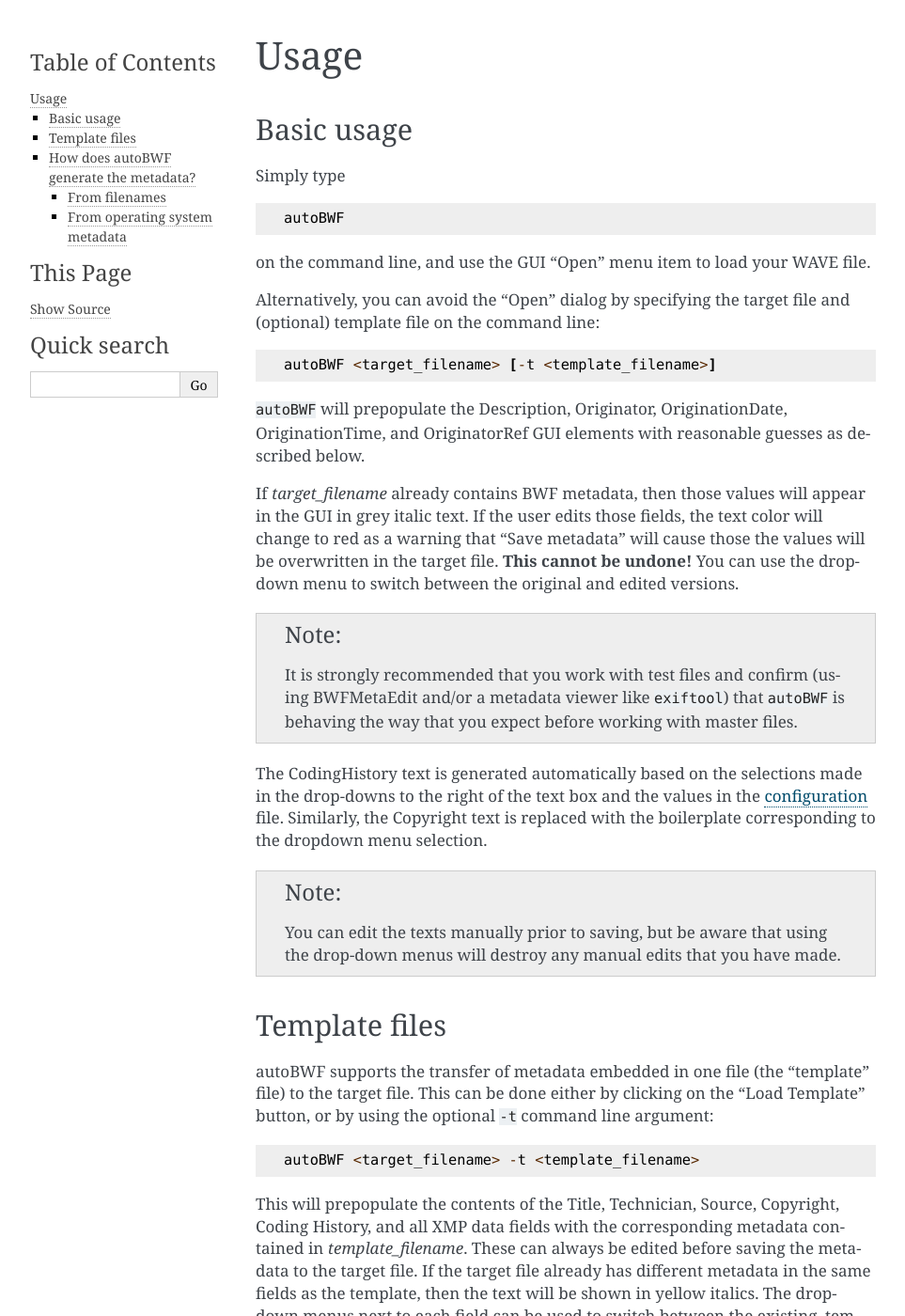
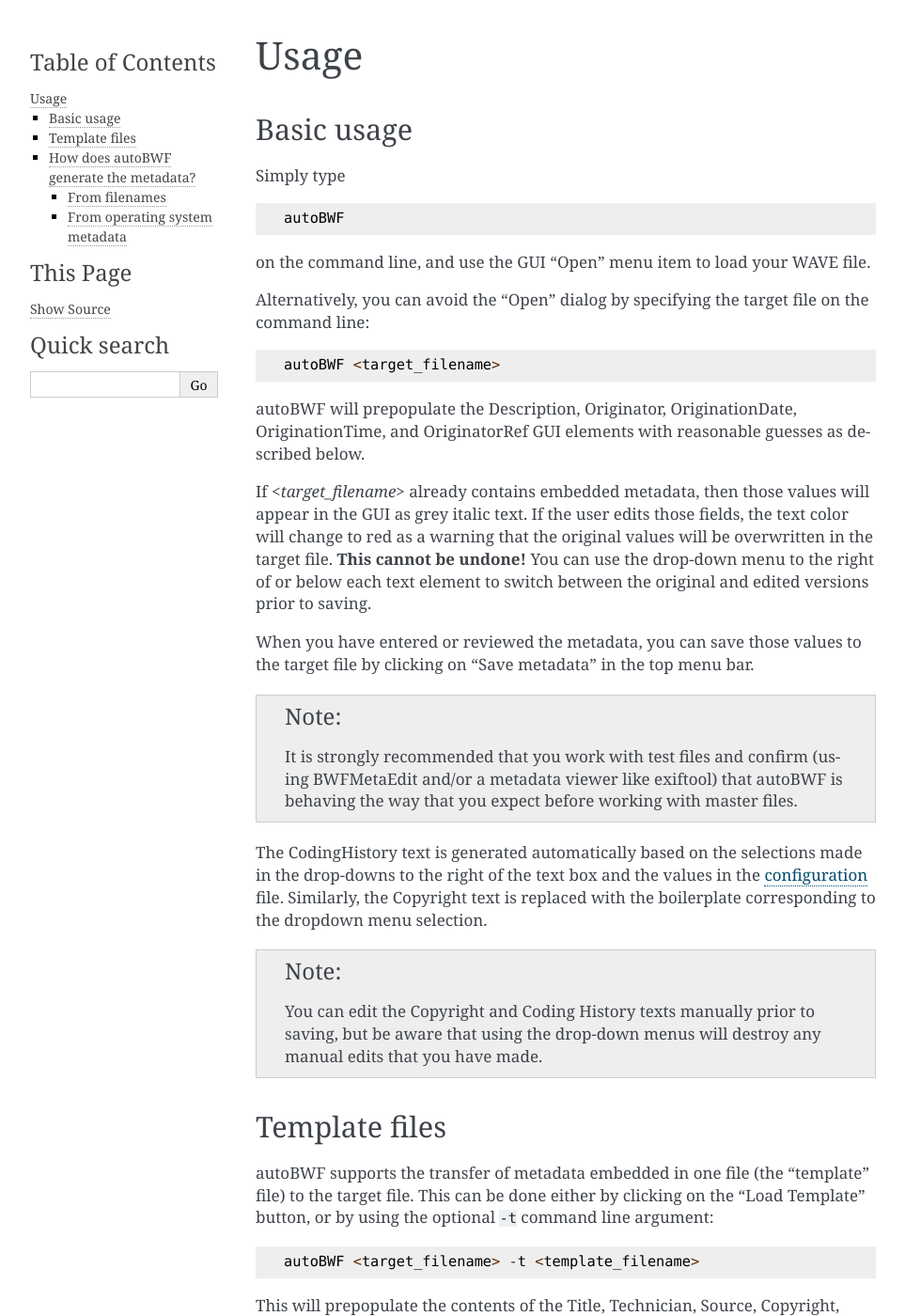
Before and after one commit to Ukrainian-History/autoBWF, a Sphinx documentation site: the page built from docs/usage.rst, in a window 1280 px wide and 1400 px high. Shown: the whole window at 94% size, without its empty margins (148-1111 px from the left). Built offline with Sphinx 7.4.7, drawn with Linux system fonts in a browser that asks for light colours; some of the changed text lies outside the part shown.

Commit message:
Fix minor bug and improve docs

```diff
--- a/docs/configuration.rst
+++ b/docs/configuration.rst
@@ -88,7 +88,7 @@
 Copyright boilerplate
 ----------------------
 
-The copyright dropdown menu and associated texts are controled by the ``copyright`` key::
+The copyright dropdown menu and associated texts are controled by the "copyright" key::
 
     "copyright": {
         "list": ["Generic", "CC-BY-SA"],
@@ -96,7 +96,7 @@
         "CC-BY-SA": "This content is copyright by the Apocryphal State University, and is licenced under Creative Commons BY-SA. See https://creativecommons.org/licenses/by-sa/4.0/ for details."
     }
 
-Within it is the ``list`` key, the corresponding value of which is a list of user-friendly names for the various
+Within it is the "list" key, the corresponding value of which is a list of user-friendly names for the various
 copyright choices in the form that they should appear in the dropdown menu. That should be followed by key-value pairs
 corresponding to each of those user-friendly names and the corresponding boilerplate text that should be filled in
 the text field. For example, we can add a "public domain" menu choice as follows::
--- a/docs/index.rst
+++ b/docs/index.rst
@@ -5,7 +5,7 @@
 
 autoBWF
 ===================================
-The purpose of ``autoBWF`` is to provide an Python/PyQt5 GUI for embedding internal metadata in WAVE audio files
+autoBWF is a Python/PyQt5 GUI for embedding internal metadata in WAVE audio files
 using the `Broadcast Wave  <https://en.wikipedia.org/wiki/Broadcast_Wave_Format>`_ standard, FADGI
 `BWFMetaEdit <https://mediaarea.net/BWFMetaEdit>`_, and
 `XMP <https://en.wikipedia.org/wiki/Extensible_Metadata_Platform>`_.
--- a/docs/usage.rst
+++ b/docs/usage.rst
@@ -9,23 +9,24 @@
 
 on the command line, and use the GUI "Open" menu item to load your WAVE file.
 
-Alternatively, you can avoid the "Open" dialog by specifying the target file and (optional) template file
-on the command line::
+Alternatively, you can avoid the "Open" dialog by specifying the target file on the command line::
 
-    autoBWF <target_filename> [-t <template_filename>]
+    autoBWF <target_filename>
 
-``autoBWF`` will prepopulate the Description, Originator, OriginationDate, OriginationTime, and OriginatorRef
+autoBWF will prepopulate the Description, Originator, OriginationDate, OriginationTime, and OriginatorRef
 GUI elements with reasonable guesses as described below.
 
-If *target_filename* already contains BWF metadata, then those values will appear in the GUI in grey italic text.
-If the user edits those fields, the text color will change to red as a warning that "Save metadata" will cause
-those the values will be overwritten in the target file. **This cannot be undone!** You can use the drop-down menu
-to switch between the original and edited versions.
+If *<target_filename>* already contains embedded metadata, then those values will appear in the GUI as grey italic text.
+If the user edits those fields, the text color will change to red as a warning that the original values
+will be overwritten in the target file. **This cannot be undone!** You can use the drop-down menu
+to the right of or below each text element to switch between the original and edited versions prior to saving.
 
+When you have entered or reviewed the metadata, you can save those values to the target file by clicking on "Save
+metadata" in the top menu bar.
 
 .. note::
     It is strongly recommended that you work with test files and confirm (using BWFMetaEdit and/or a metadata viewer
-    like ``exiftool``) that ``autoBWF`` is behaving the way that you expect before working with master files.
+    like exiftool) that autoBWF is behaving the way that you expect before working with master files.
 
 
 The CodingHistory text is generated automatically based on the selections made in the drop-downs to the right of the
@@ -45,11 +46,11 @@
 
     autoBWF <target_filename> -t <template_filename>
 
-This will prepopulate the contents of the Title, Technician, Source, Copyright, Coding History, and all XMP data
-fields with the corresponding metadata contained in *template_filename*. These can always be edited before saving the
-metadata to the target file. If the target file already has different metadata in the same fields as the template,
-then the text will be shown in yellow italics. The drop-down menus next to each field can be used to switch between
-the existing, template, and edited texts.
+This will prepopulate the contents of the Title, Technician, Source, Copyright, Coding History, Archival Location,
+and all XMP data fields with the corresponding metadata contained in *template_filename*. These can always be edited
+before saving the metadata to the target file. If the target file has existing metadata that conflicts with
+the template, then the template value text will be shown in yellow italics. The drop-down menus next to each field
+can be used to switch between the existing, template, and edited texts.
 
 How does autoBWF generate the metadata?
 ++++++++++++++++++++++++++++++++++++++++
@@ -58,8 +59,9 @@
 -----------------
 autoBWF was designed assuming that filenames follow a convention similar to that used by the Indiana University
 Archives of Traditional Music as described in the `"Sound Directions" report
-<http://www.dlib.indiana.edu/projects/sounddirections/papersPresent/index.shtml>`_. It uses a regular expression
-("regex") to parse the filename and extract components (called "capture groups") for use in generating the
+<http://www.dlib.indiana.edu/projects/sounddirections/papersPresent/index.shtml>`_. It uses a `regular expression
+("regex") <https://www.regular-expressions.info/>`_ to parse the filename and extract components (called
+`"capture groups" <https://www.regular-expressions.info/brackets.html>`_) for use in generating the
 Description and OriginationDate BWF fields. This regex is specified in the configuration JSON file,
 see :ref:`program_behavior`.
 
@@ -77,9 +79,12 @@
 
 If the naming convention at your archives is different enough from the above that it cannot be accomodated by
 modification of the regex, then that will require modifications to the Python codebase. If the modifications can be
-made without significant rewriting, then you may be able to talk the maintainer of the project into making
-the changes. Please create an "issue" on GitHub describing your needs, and let's talk about it! If you want to
-make substantial local modifications, feel free to fork the project.
+made without significant rewriting, then you may be able to convince the maintainer of the project into making
+changes to accomodate your needs. Please create an "issue" `on GitHub <https://github.com/Ukrainian-History/
+autoBWF/issues>`_ that describes your needs (click on the green "New issue" button), and let's talk about it! (Please
+note that anything you write in a GitHub issue is visible to the entire Internet, so don't include anything
+that you don't want to reveal publically.) If you want to make substantial local modifications, feel free to fork
+the project.
 
 
 From operating system metadata
```
Also changed, not shown: other parts of docs/usage.rst (+1 -1 lines), 1 other file.
